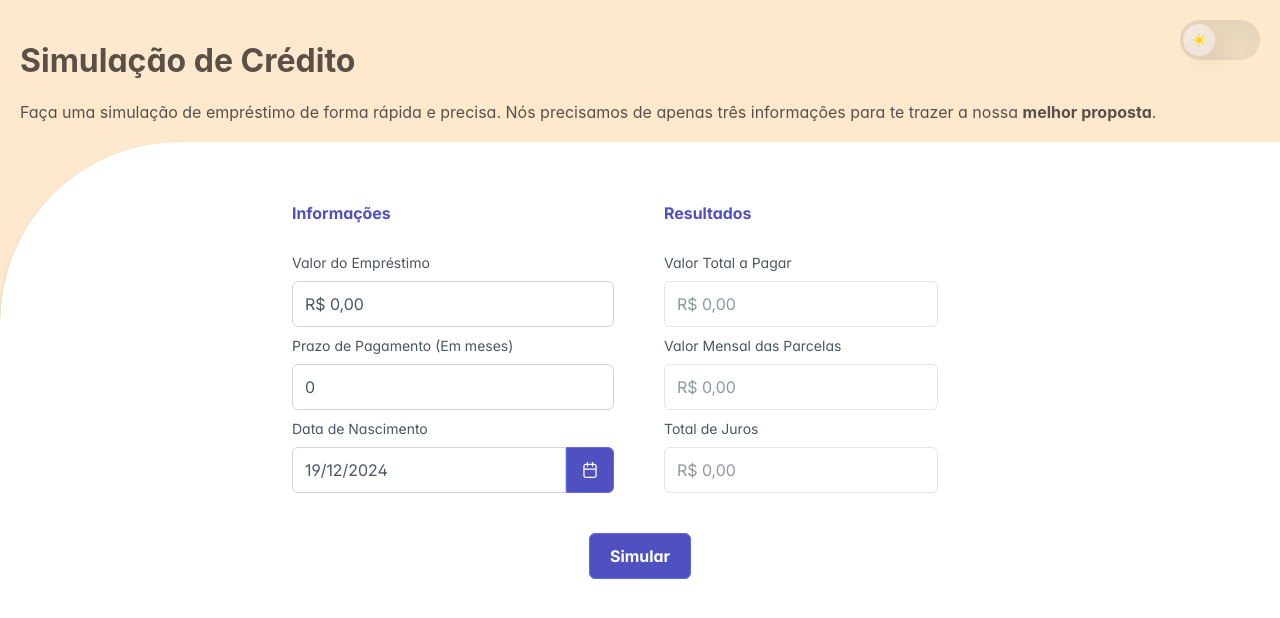
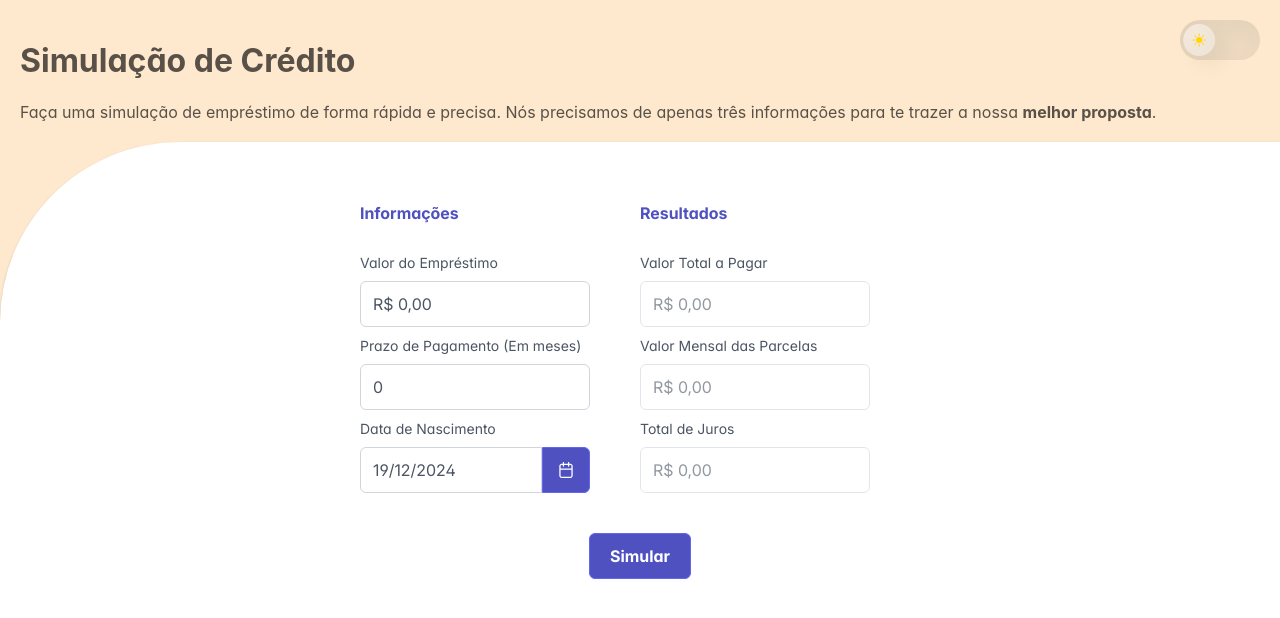
Before and after one commit to julialtr/SimuladorCredito, a React (Create React App) app in the folder simulador-credito/: page / in a window 1280 px wide. Shown: the top 618 px of the page. Built offline with nearby package versions, Linux system fonts and the light colour scheme.

Commit message:
Ãdaptações do modo escuro/claro.

```diff
--- a/simulador-credito/src/components/Informacoes.css
+++ b/simulador-credito/src/components/Informacoes.css
@@ -22,6 +22,10 @@
 
   .p-button-icon-only {
     background-color: var(--background-primary-color);
+
+    svg {
+      color: var(--background-button-label-color);
+    }
   }
 
   .p-calendar {
@@ -34,5 +38,16 @@
 
   input {
     min-width: 230px;
+    transition: width 0.7s ease, background-color 0.7s ease;
+    width: 0;
+    overflow: hidden;
   }
 }
+
+[data-theme="light"] .resultados-input input {
+  width: 230px;
+}
+
+[data-theme="dark"] .resultados-input input {
+  width: 230px;
+}
--- a/simulador-credito/src/components/InputSwitchTema.tsx
+++ b/simulador-credito/src/components/InputSwitchTheme.tsx
@@ -1,15 +1,15 @@
 import React, { useEffect, useState } from "react";
-import "./InputSwitchTema.css";
+import "./InputSwitchTheme.css";
 
-interface InputSwitchTemaProps {
+interface InputSwitchThemeProps {
   isDarkMode: boolean;
   handleUpdate: (darkMode: boolean) => void;
 }
 
-export default function InputSwitchTema({
+export default function InputSwitchTheme({
   isDarkMode,
   handleUpdate,
-}: InputSwitchTemaProps) {
+}: InputSwitchThemeProps) {
   const [darkMode, setDarkMode] = useState<boolean>(isDarkMode);
 
   const handleChange = () => {
--- a/simulador-credito/src/components/Main.css
+++ b/simulador-credito/src/components/Main.css
@@ -48,8 +48,15 @@ header {
   display: flex;
 
   button {
-    background-color: #4f51c0;
+    background-color: var(--background-primary-color);
+    color: var(--background-button-label-color);
   }
+}
+
+input {
+  background-color: var(--background-input-color);
+  color: var(--background-label-color);
+  border-color: var(--background-input-border-color);
 }
 
 @media screen and (max-width: 880px) {
@@ -71,11 +78,13 @@ header {
 :root {
   --background-header-color: #fee9ce;
   --background-header-title-color: #595148;
-  --background-body-color: #fff;
+  --background-body-color: white;
   --background-mensagem-erro-color: #bd0c0c;
   --background-primary-color: #4f51c0;
   --background-label-color: #4b5563;
-
+  --background-button-label-color: white;
+  --background-input-color: white;
+  --background-input-border-color: #d1d5db;
 }
 
 [data-theme="dark"] {
@@ -85,4 +94,7 @@ header {
   --background-mensagem-erro-color: var(--background-primary-color);
   --background-primary-color: #e7cb28;
   --background-label-color: #fff;
+  --background-button-label-color: #204070;
+  --background-input-color: #23395a;
+  --background-input-border-color: #122f5c;
 }
--- a/simulador-credito/src/components/Main.tsx
+++ b/simulador-credito/src/components/Main.tsx
@@ -12,7 +12,7 @@ import { Button } from "primereact/button";
 
 import Informacoes from "./Informacoes";
 import Resultados from "./Resultados";
-import InputSwitchTema from "./InputSwitchTema";
+import InputSwitchTheme from "./InputSwitchTheme";
 
 export default function Main() {
   const [dados, setDados] = useState<DadosEmprestimo>({
@@ -70,7 +70,7 @@ export default function Main() {
       <header>
         <div className="header-theme">
           <h1>Simulação de Crédito</h1>
-          <InputSwitchTema
+          <InputSwitchTheme
             isDarkMode={darkMode}
             handleUpdate={handleUpdateTheme}
           />
--- a/simulador-credito/src/components/Resultados.css
+++ b/simulador-credito/src/components/Resultados.css
@@ -1,3 +1,7 @@
+.resultados * {
+  transition: 0.3s;
+}
+
 .resultados > h4 {
   color: var(--background-primary-color);
 }
@@ -22,5 +26,16 @@
 
   input {
     min-width: 230px;
+    transition: width 0.7s ease, background-color 0.7s ease;
+    width: 0;
+    overflow: hidden;
   }
 }
+
+[data-theme="light"] .resultados-input input {
+  width: 230px;
+}
+
+[data-theme="dark"] .resultados-input input {
+  width: 230px;
+}
```
Also changed, not shown: simulador-credito/src/components/InputSwitchTheme.css (renamed from simulador-credito/src/components/InputSwitchTema.css).
